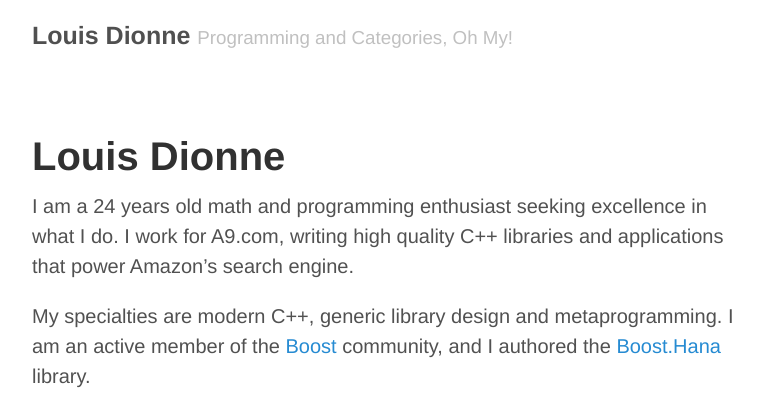
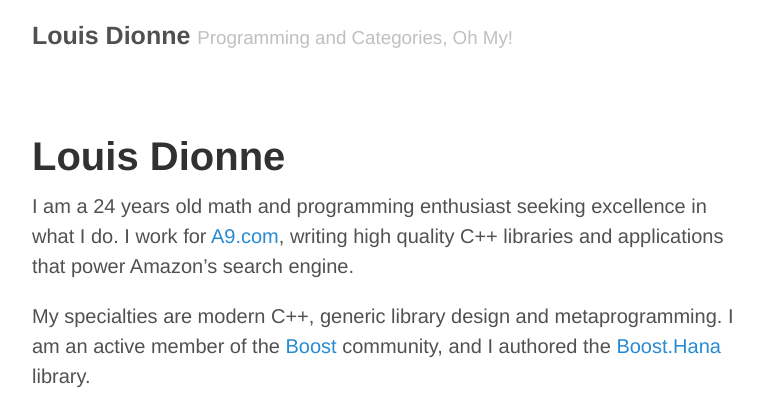
Before and after one commit to ldionne/ldionne.github.io, a Jekyll site: the page built from about.md, in a window 1280 px wide. Shown: the top 416 px of the page, without its empty margins (248-1024 px from the left). Built offline with Jekyll 4.4.1, drawn with Linux system fonts in a browser that asks for light colours.

Commit message:
Add link to A9

```diff
--- a/about.md
+++ b/about.md
@@ -6,7 +6,7 @@ title: About
 # Louis Dionne
 
 I am a 24 years old math and programming enthusiast seeking excellence
-in what I do. I work for A9.com, writing high quality C++ libraries and
+in what I do. I work for [A9.com][], writing high quality C++ libraries and
 applications that power Amazon's search engine.
 
 My specialties are modern C++, generic library design and metaprogramming.
```
Also changed, not shown: other parts of about.md (+1 -0 lines).
